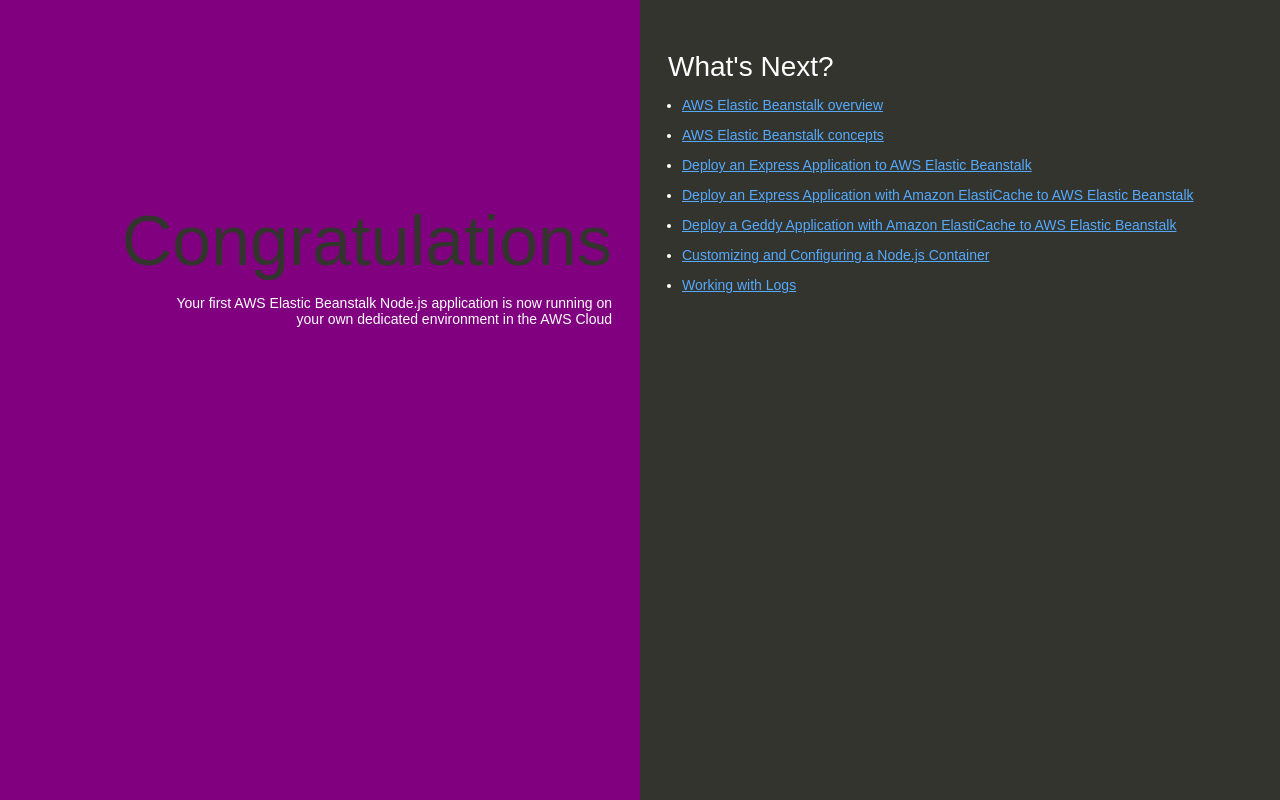
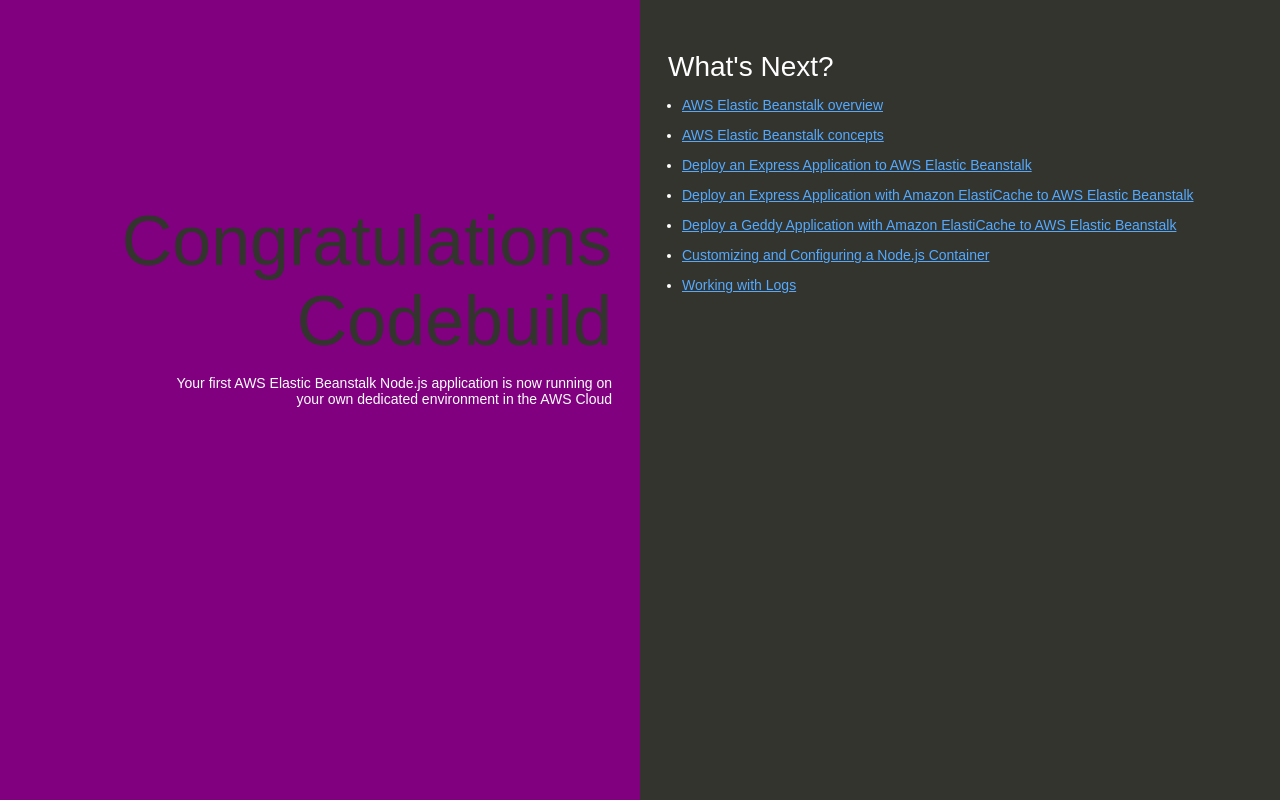
Before and after one commit to sonufarid/nodejs-sample, a website: page index.html in a window 1280 px wide. Drawn offline with Linux system fonts and the light colour scheme.

Commit message:
change message

```diff
--- a/buildspec.yml
+++ b/buildspec.yml
@@ -1,5 +1,4 @@
 version: 0.2
-
 phases:
   install:
     runtime-versions:
--- a/index.html
+++ b/index.html
@@ -74,7 +74,7 @@
   </head>
   <body>
     <div class="textColumn">
-      <h1>Congratulations</h1>
+      <h1>Congratulations Codebuild</h1>
       <p>Your first AWS Elastic Beanstalk Node.js application is now running on your own dedicated environment in the AWS Cloud</p>
     </div>
     <div class="linksColumn">
```
